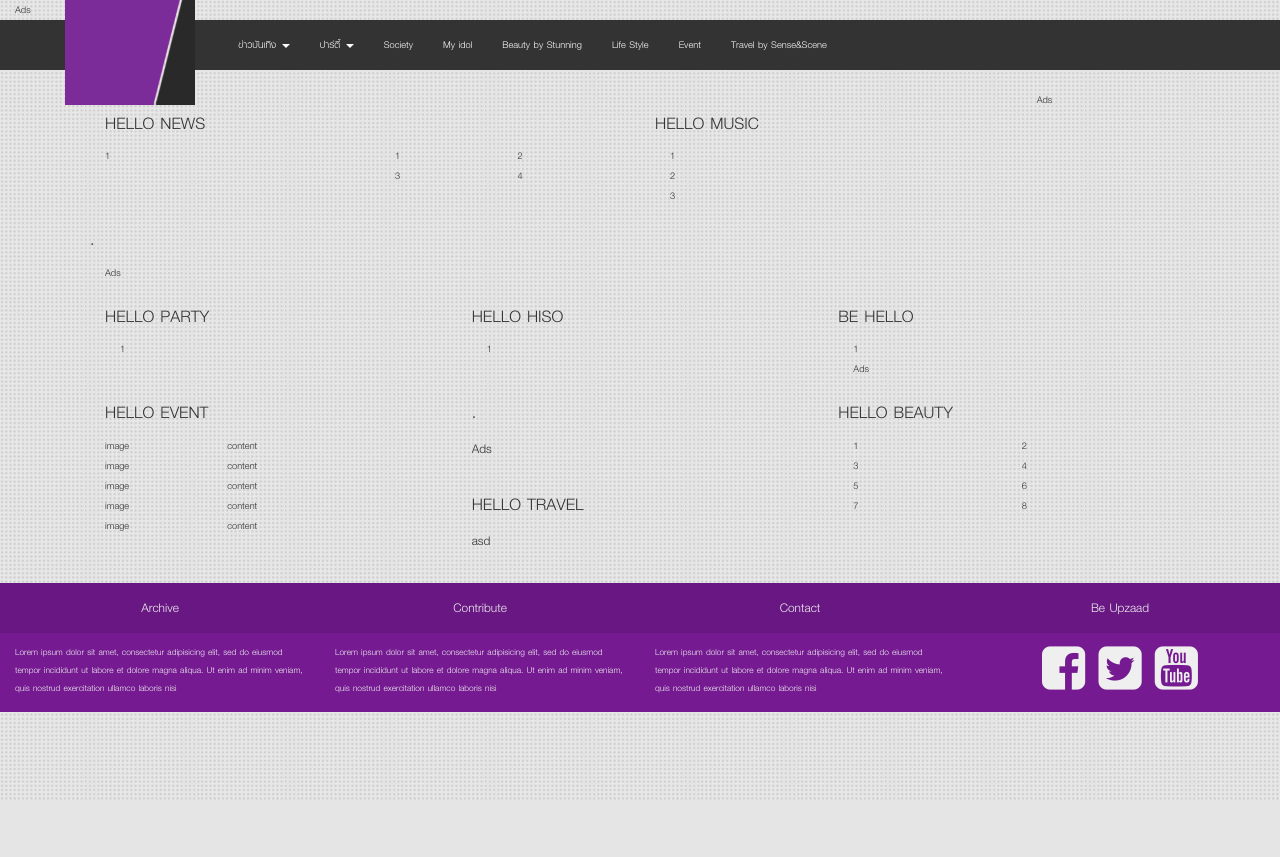
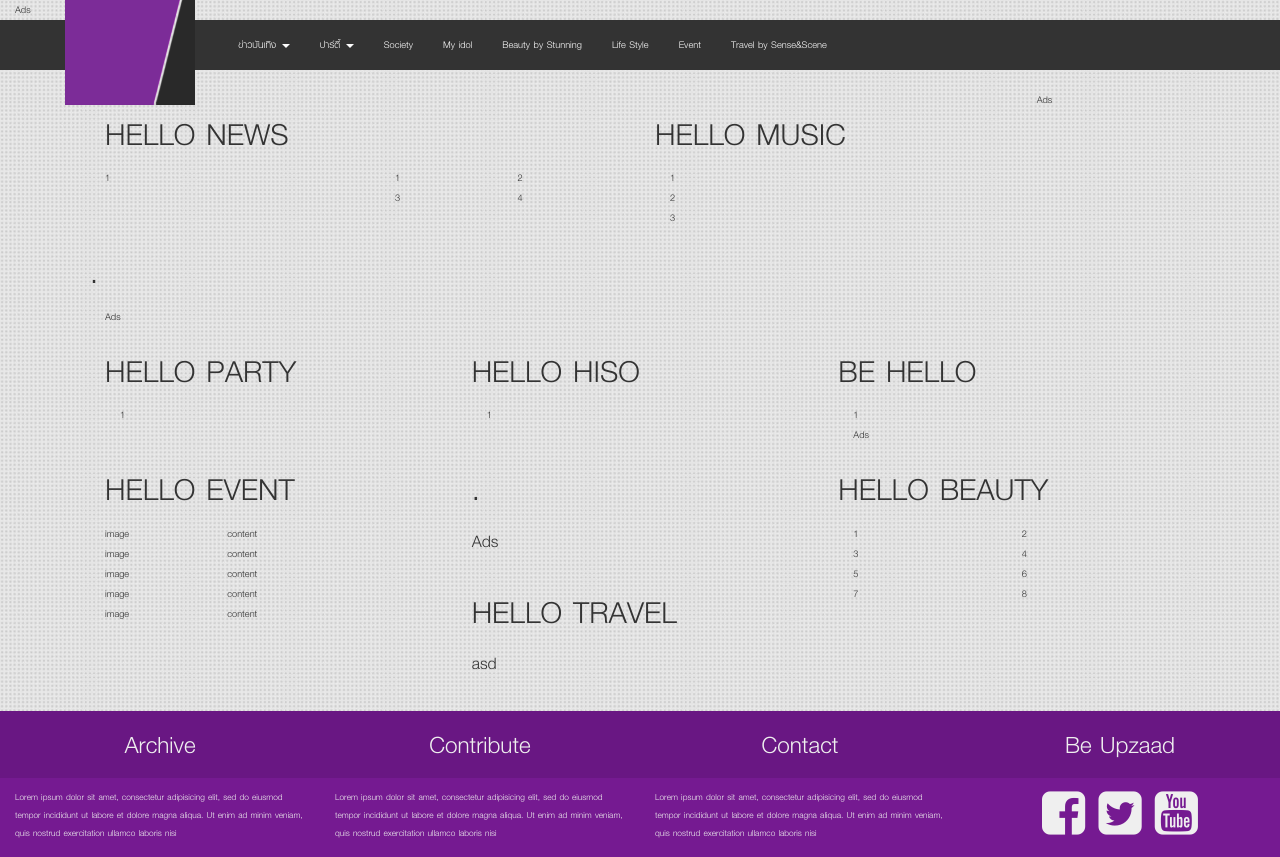
Before and after one commit to tol3/DaraSite, a Rails app: page / in a window 1280 px wide. Before the commit the page ends 800 px from the top, so only its background shows below. Run offline with Rails 7, Linux system fonts and the light colour scheme; style sheets or scripts are compiled from the project's sources; parts of the project's set-up code (start-up, migrations or seed data) failed here and were passed over; some libraries are stand-ins or nearby versions.

Commit message:
fix font size

```diff
--- a/app/assets/stylesheets/application.css.scss
+++ b/app/assets/stylesheets/application.css.scss
@@ -34,9 +34,12 @@
 body {
   background: url("background.jpg");
   font-family: 'KittithadaLight45P';
-  p {
-    font-size: 18px;
-  }
+  h1 {font-size: 64px;}
+  h2 {font-size: 54px;}
+  h3 {font-size: 44px;}
+  h4 {font-size: 34px;}
+  h5 {font-size: 28px;}
+  p {font-size: 24px;}
 }
 
 .container {
```
Also changed, not shown: app/views/layouts/_news_layouts.html.erb (+6 -1 lines).
